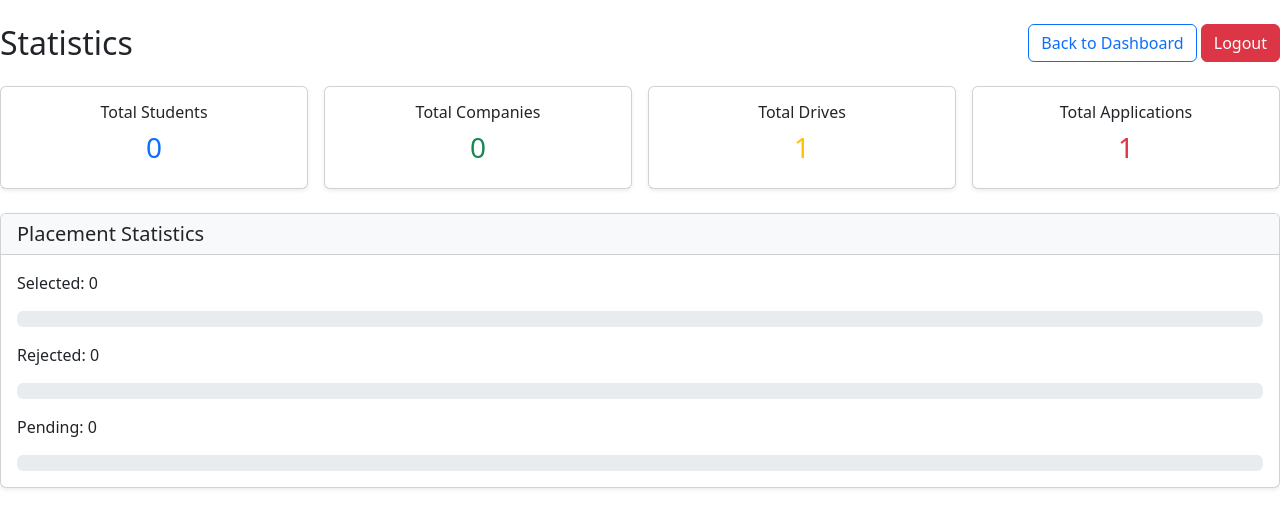
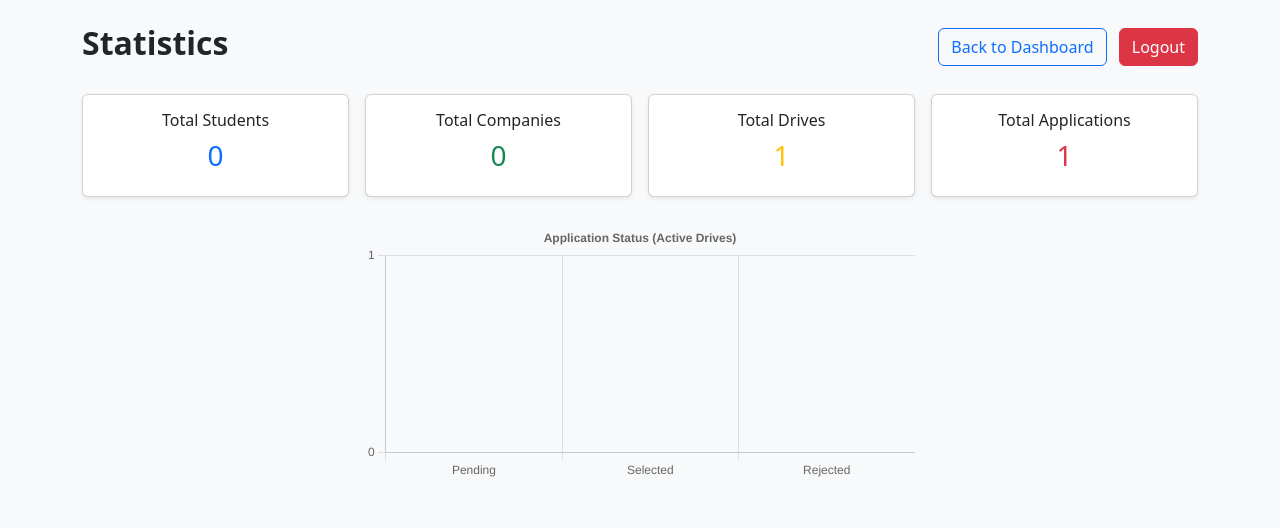
Before and after one commit to user-23f2000797/placement_portal, a Flask app: page /admin/statistics in a window 1280 px wide. Shown: the top 528 px of the page. Run offline with Flask 3, Linux system fonts and the light colour scheme; a user stored in the database is signed in; tables that the repository leaves empty hold one stand-in row (values such as "Sample post").

Commit message:
Modified

```diff
--- a/admin.py
+++ b/admin.py
@@ -3,7 +3,6 @@ from flask import Blueprint, render_template, request, redirect, url_for, flash
 from flask_login import current_user,login_required
 from models import db, Admin, Student, Company , Application, PlacementDrive
 
-#admin blueprint
 admin_bp= Blueprint('admin', __name__,url_prefix='/admin')
 
 #Check if user is admin
@@ -34,6 +33,7 @@ def dashboard():
     )
 
 
+#Search Functionality
 @admin_bp.route('/dashboard/search', methods=['GET','POST'])
 @login_required
 def search_dashboard():
@@ -48,16 +48,31 @@ def search_dashboard():
     drives = []
     if search_query:
         companies = Company.query.filter(Company.company_name.ilike(f"%{search_query}%")).all()
-        print(companies)
         students = Student.query.filter(Student.name.ilike(f"%{search_query}%")).all()
-        print(students)
         drives = PlacementDrive.query.filter(PlacementDrive.drive_name.ilike(f"%{search_query}%")).all()
-        print(drives)
     return render_template('admin/search_results.html',
                          students=students,
                          companies=companies,
                          drives=drives,
                          query=search_query)
+
+#View Student Details on search results
+@admin_bp.route('/view_student/<int:id>')
+@login_required
+def view_student(id):
+    if not admin_required():
+        return redirect(url_for('auth.login'))
+    student = Student.query.get(id)
+    return render_template('admin/view_student.html', student=student)
+
+#View Company Details on search results
+@admin_bp.route('/view_company/<int:id>')
+@login_required
+def view_company(id):
+    if not admin_required():
+        return redirect(url_for('auth.login'))
+    company = Company.query.get(id)
+    return render_template('admin/view_company.html', company=company)
 
 #List Companies
 @admin_bp.route('/companies')
@@ -173,18 +188,18 @@ def blacklist_company(id):
 @admin_bp.route('/statistics')
 @login_required
 def statistics():
+    active_drives = db.session.query(PlacementDrive.id).filter(PlacementDrive.status == 'Active').subquery()
     stats = {
     "students": Student.query.filter_by(is_blacklisted=False).count(),
     "companies": Company.query.filter_by(is_blacklisted=False).count(),
-    "drives": PlacementDrive.query.count(),
-    "applications": Application.query.count(),
-
-    "selected": Application.query.filter_by(status="Selected").count(),
-    "rejected": Application.query.filter_by(status="Rejected").count(),
-    "pending": Application.query.filter_by(status="waiting").count()
+    "drives": PlacementDrive.query.filter_by(status='Active').count(),
+    "applications": Application.query.filter(Application.drive_id.in_(active_drives)).count(),
+    "selected": Application.query.filter_by(status="Shortlisted").filter(Application.drive_id.in_(active_drives)).count(),
+    "rejected": Application.query.filter_by(status="Rejected").filter(Application.drive_id.in_(active_drives)).count(),
+    "pending": Application.query.filter_by(status="Waiting").filter(Application.drive_id.in_(active_drives)).count()
 }
 
-
+    print(stats)
     return render_template(
         "admin/stat.html",
         stats=stats,
--- a/templates/admin/stat.html
+++ b/templates/admin/stat.html
@@ -1,77 +1,134 @@
 <!DOCTYPE html>
 <html lang="en">
+
 <head>
+
+    <!-- ================= META ================= -->
     <meta charset="UTF-8">
     <meta name="viewport" content="width=device-width, initial-scale=1.0">
-    <title>Search Results</title>
+    <title>Statistics</title>
+    <!-- ================= BOOTSTRAP ================= -->
     <link href="https://cdn.jsdelivr.net/npm/bootstrap@5.3.8/dist/css/bootstrap.min.css" rel="stylesheet">
-    <script defer src="https://cdn.jsdelivr.net/npm/bootstrap@5.3.8/dist/js/bootstrap.bundle.min.js"></script>
+    <!-- ================= CHART JS ================= -->
+    <script src="https://cdn.jsdelivr.net/npm/chart.js"></script>
 </head>
-<body>
-    <br>
+<body class="bg-light">
+<div class="container mt-4">
+    <!-- ================= HEADER ================= -->
     <div class="d-flex justify-content-between align-items-center mb-4">
-  <div></div><!-- spacer -->
-  <h2 class="m-0 text-left flex-grow-1">Statistics</h2>
-  <div>
-    <a  class="btn btn-outline-primary" href="{{ url_for('admin.dashboard') }}" class="btn btn-link me-2">Back to Dashboard</a>
-    <a class="btn btn-danger" href="{{ url_for('auth.logout') }}" class="btn btn-link">Logout</a>
-  </div>
-</div>
+        <h2 class="fw-bold">Statistics</h2>
+        <div>
+            <a class="btn btn-outline-primary me-2"
+               href="{{ url_for('admin.dashboard') }}">
+                Back to Dashboard
+            </a>
+            <a class="btn btn-danger"
+               href="{{ url_for('auth.logout') }}">
+                Logout
+            </a>
+        </div>
+
+    </div>
+
+
+
+    <!-- ================= STAT CARDS ================= -->
     <div class="row g-3 mb-4">
+
         <div class="col-md-3">
-            <div class="card text-center shadow-sm">
+            <div class="card shadow-sm text-center">
                 <div class="card-body">
                     <h6>Total Students</h6>
-                    <h3 class="text-primary">{{ stats.students }}</h3>
-                </div>
-            </div>
-        </div>
-        <div class="col-md-3">
-            <div class="card text-center shadow-sm">
-                <div class="card-body">
-                    <h6>Total Companies</h6>
-                    <h3 class="text-success">{{ stats.companies }}</h3>
+                    <h3 class="text-primary">
+                        {{ stats.students }}
+                    </h3>
                 </div>
             </div>
         </div>
 
         <div class="col-md-3">
-            <div class="card text-center shadow-sm">
+            <div class="card shadow-sm text-center">
                 <div class="card-body">
-                    <h6>Total Drives</h6>
-                    <h3 class="text-warning">{{ stats.drives }}</h3>
+                    <h6>Total Companies</h6>
+                    <h3 class="text-success">
+                        {{ stats.companies }}
+                    </h3>
                 </div>
             </div>
         </div>
 
         <div class="col-md-3">
-            <div class="card text-center shadow-sm">
+            <div class="card shadow-sm text-center">
                 <div class="card-body">
-                    <h6>Total Applications</h6>
-                    <h3 class="text-danger">{{ stats.applications }}</h3>
+                    <h6>Total Drives</h6>
+                    <h3 class="text-warning">
+                        {{ stats.drives }}
+                    </h3>
                 </div>
             </div>
         </div>
+
+        <div class="col-md-3">
+            <div class="card shadow-sm text-center">
+                <div class="card-body">
+                    <h6>Total Applications</h6>
+                    <h3 class="text-danger">
+                        {{ stats.applications }}
+                    </h3>
+                </div>
+            </div>
+        </div>
+
     </div>
 
-    <div class="card shadow-sm mb-4">
-        <div class="card-header bg-light">
-            <h5 class="mb-0">Placement Statistics</h5>
-        </div>
-        <div class="card-body">
-            <p>Selected: {{ stats.selected }}</p>
-            <div class="progress mb-3">
-                <div class="progress-bar bg-success" style="width: {{ (stats.selected / stats.applications * 100)|round(1) }}%;"></div>
-            </div>
-            <p>Rejected: {{ stats.rejected }}</p>
-            <div class="progress mb-3">
-                <div class="progress-bar bg-danger" style="width: {{ (stats.rejected / stats.applications * 100)|round(1) }}%;"></div>
-            </div>
-            <p>Pending: {{ stats.pending }}</p>
-            <div class="progress">
-                <div class="progress-bar bg-warning" style="width: {{ (stats.pending / stats.applications * 100)|round(1) }}%;"></div>
+
+
+    <!-- ================= CHART SECTION ================= -->
+<script src="https://cdn.jsdelivr.net/npm/chart.js"></script>
+        <div class="card-body d-flex justify-content-center">
+            <div style="width: 550px; height: 260px;">
+                <canvas id="placementChart"></canvas>
             </div>
         </div>
-    </div>
+
+
+    <script>
+        const ctx = document.getElementById('placementChart').getContext('2d');
+        const statsData = {{ stats|tojson|safe }};
+
+        new Chart(ctx, {
+            type: 'bar',
+            data: {
+                labels: ['Pending', 'Selected', 'Rejected'],
+                datasets: [{
+                    label: 'Applications',
+                    data: [statsData.pending, statsData.selected, statsData.rejected],
+                    backgroundColor: ['#17a2b8', '#28a745', '#dc3545'],
+                    borderColor: ['#138496', '#1e7e34', '#c82333'],
+                    borderWidth: 1
+                }]
+            },
+            options: {
+                responsive: true,
+                maintainAspectRatio: false,
+                scales: {
+                    y: {
+                        beginAtZero: true,
+                        ticks: { stepSize: 1 }
+                    }
+                },
+                plugins: {
+                    title: {
+                        display: true,
+                        text: 'Application Status (Active Drives)'
+                    },
+                    legend: { display: false }
+                }
+            }
+        });
+    </script>
+
+</div>
+
 </body>
 </html>
```
Also changed, not shown: templates/admin/search_results.html (+20 -20 lines), templates/index.html (+180 -6 lines).
